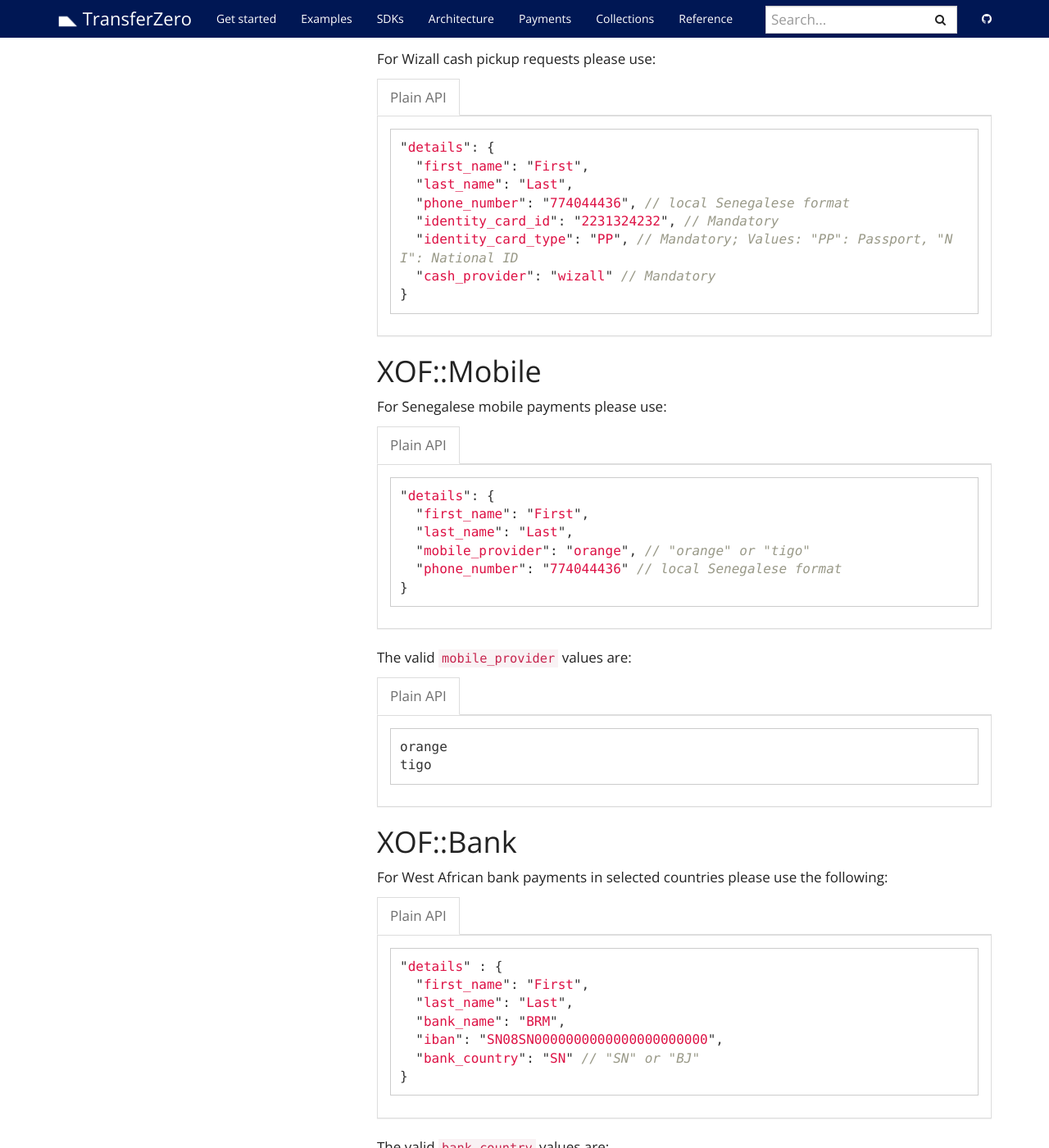
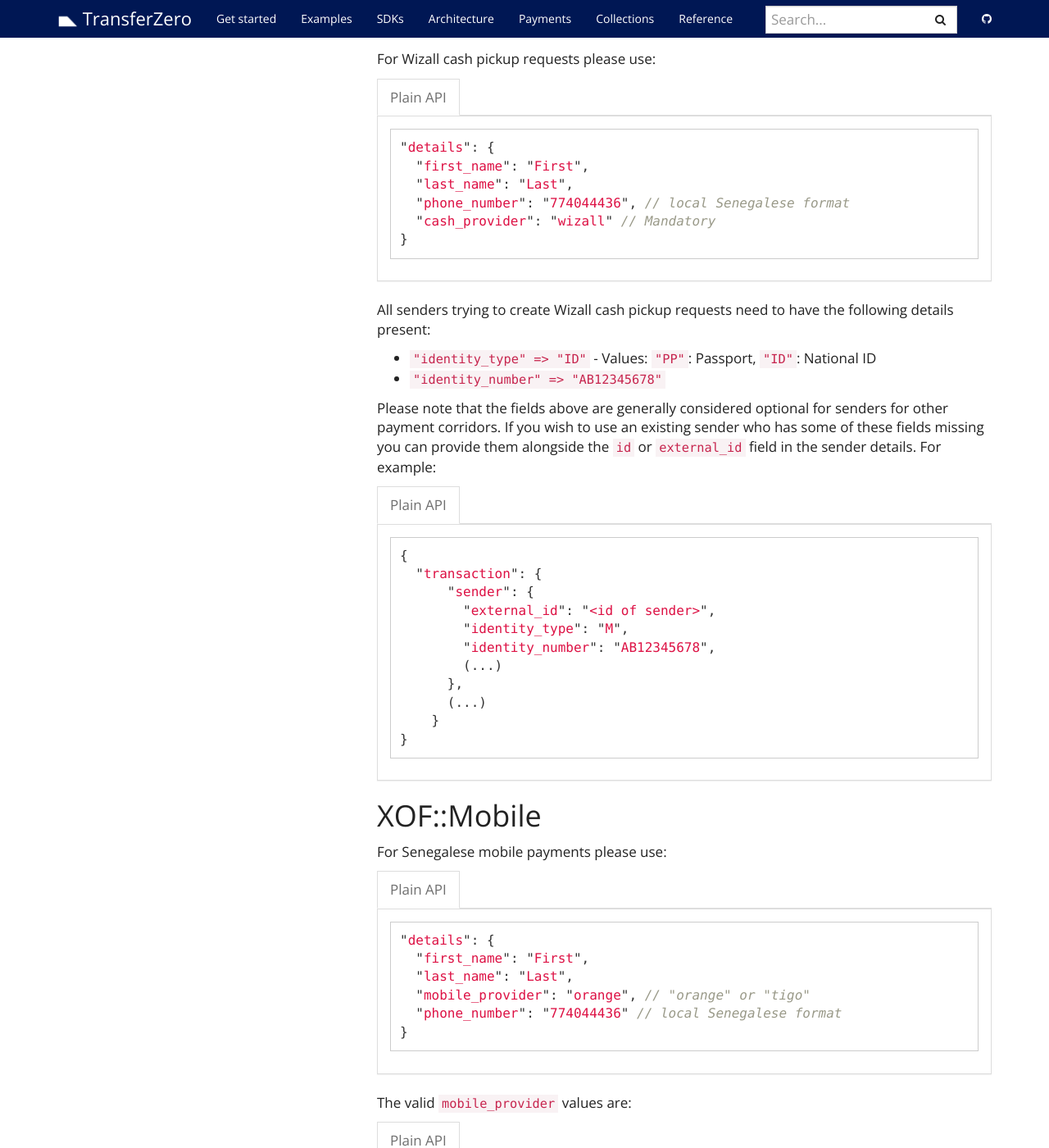
Before and after one commit to transferzero/api-documentation, a Jekyll site: the page built from _docs/payout-details.md, in a window 1280 px wide and 1400 px high, scrolled down 9884 px. Shown: the whole window at 82% size. Built offline with Jekyll 4.4.1, drawn with Linux system fonts in a browser that asks for light colours; nearby versions of some CDN libraries; comment, search, counter and statistics services are not loaded.

Commit message:
BTA-5526-change-kyc-details-from-beneficiary-to-sender-details
- Update documentation to reflect that when creating a Wizall (XOF::Cash) cash pick up identity type and number should be including in the sender details

````diff
--- a/_docs/payout-details.md
+++ b/_docs/payout-details.md
@@ -431,14 +431,36 @@
   "first_name": "First",
   "last_name": "Last",
   "phone_number": "774044436", // local Senegalese format
-  "identity_card_id": "2231324232", // Mandatory
-  "identity_card_type": "PP", // Mandatory; Values: "PP": Passport, "NI": National ID
   "cash_provider": "wizall" // Mandatory
 }
 ```
 {% endcapture %}
 
 {% include language-tabbar.html prefix="xof-cash-details" raw=data-raw %}
+
+All senders trying to create Wizall cash pickup requests need to have the following details present:
+- `"identity_type" => "ID"` - Values: `"PP"`: Passport, `"ID"`: National ID
+- `"identity_number" => "AB12345678"`
+
+Please note that the fields above are generally considered optional for senders for other payment corridors. If you wish to use an existing sender who has some of these fields missing you can provide them alongside the `id` or `external_id` field in the sender details. For example:
+
+{% capture data-raw %}
+```javascript
+{
+  "transaction": {
+      "sender": {
+        "external_id": "<id of sender>",
+        "identity_type": "M",
+        "identity_number": "AB12345678",
+        (...)
+      },
+      (...)
+    }
+}
+```
+{% endcapture %}
+
+{% include language-tabbar.html prefix="mad-cash-sender-details" raw=data-raw %}
 
 ## XOF::Mobile
 
````
